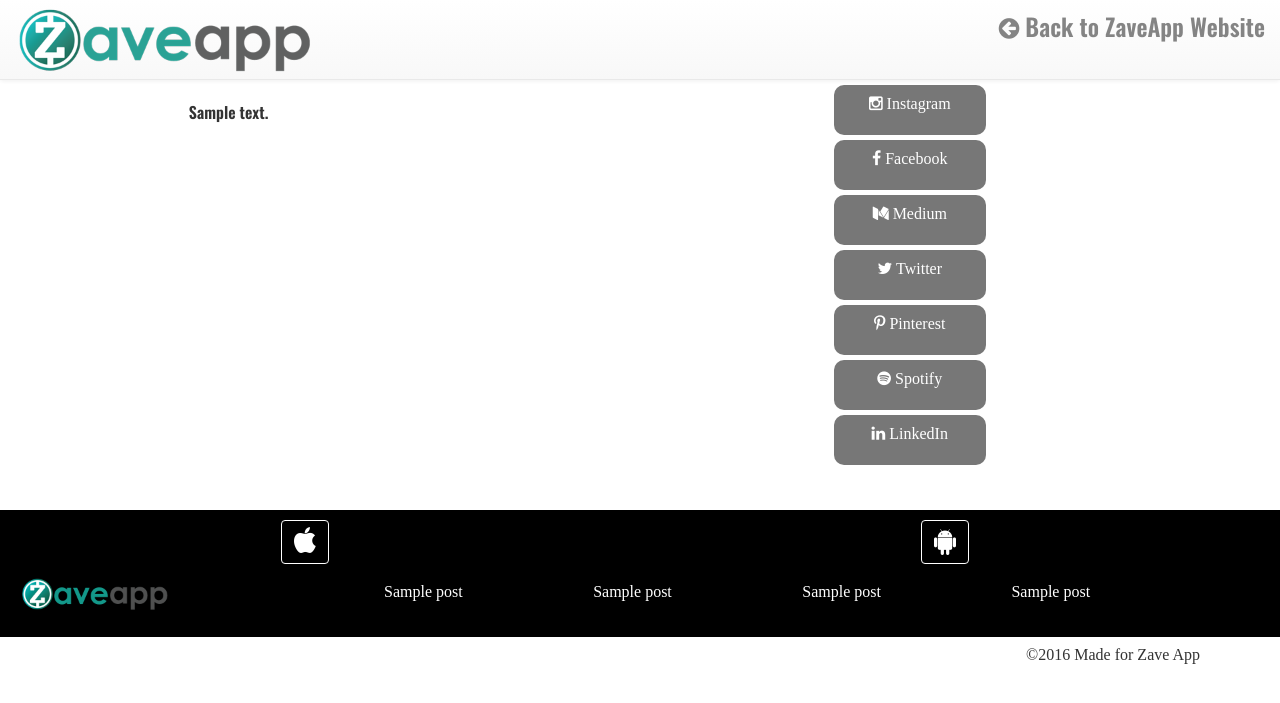
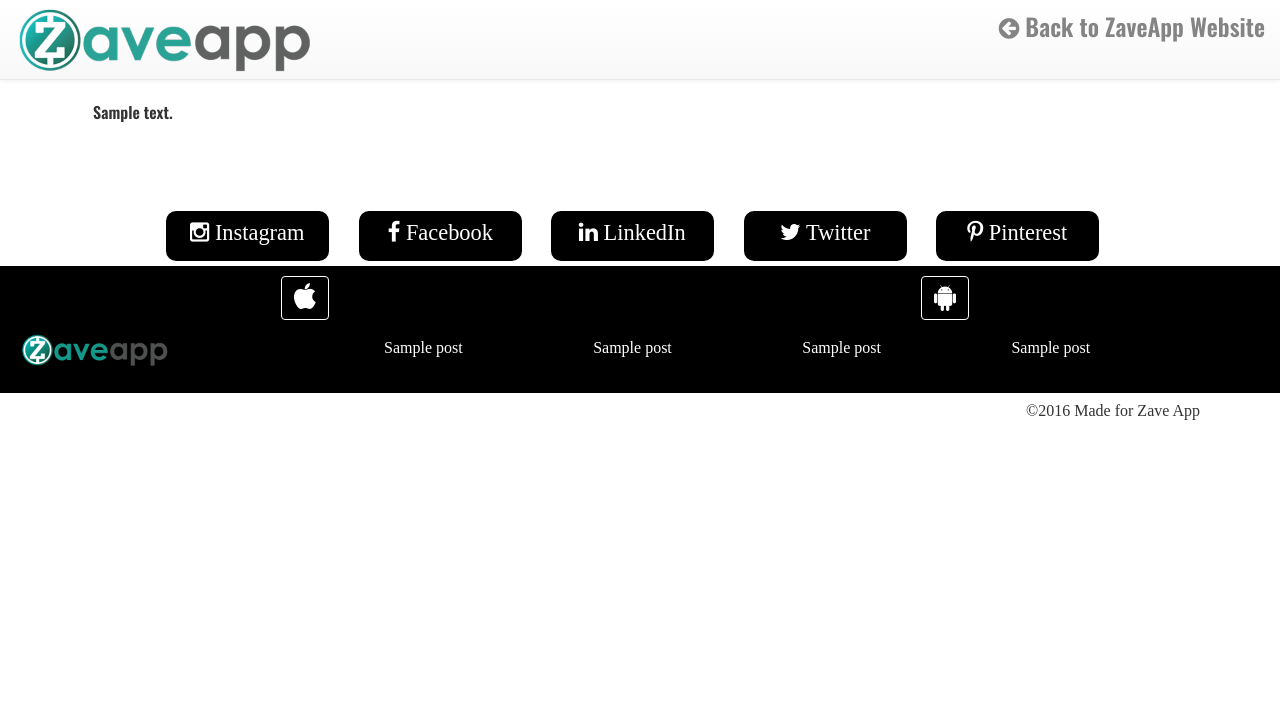
Before and after one commit to Atiagina/somewordpress, a WordPress theme: template src/themes/zaveapp/404.php in a window 1280 px wide. Shown: the top 703 px of the page. Run offline with PHP 8.4 and a stand-in for WordPress, Linux system fonts and the light colour scheme; the site name, menu and one post (Sample post) are stand-ins, and other content is empty.

Commit message:
changes the page template and sections' names

```diff
--- a/src/themes/zaveapp/404.php
+++ b/src/themes/zaveapp/404.php
@@ -210,7 +210,7 @@
 </head>
 
 <body <?php body_class(); ?> data-spy="scroll" data-target=".navbar" id="body" data-offset="50" >
-
+<?php include_once("analyticstracking.php") ?>
 
 <nav class="navbar navbar-default navbar-fixed-top" role="navigation">
     <div class="container-fluid full-width" id="pagenavcont">
@@ -230,7 +230,7 @@
 <div class="container-fluid full-width pagecontent">
     <div class="row myrow">
 
-        <div class="col-sm-12 col-md-6 col-md-offset-1">
+        <div class="col-sm-12">
 <?php
 		$query = new WP_Query( 'pagename=404-2' );
 		// The Loop
@@ -246,38 +246,45 @@
 
 		/* Restore original Post Data */
 		wp_reset_postdata();
-		?>
-
+		?>  <!--end the loop -->
+        </div>
+    </div>
 </div>
 
+    <!-- SECTION 2 - SOCIAL BUTTONS -->
 
-        <div class="col-sm-12 col-md-2 col-md-offset-1">
+<div class="container full-width" id="section2" >
+    <div class="row">
+                <div class="col-xs-12 col-sm-2 col-sm-offset-1">
                     <div class="socialbutton">
                     <a href="https://www.instagram.com/zaveapp/" target="_blank"><p><i class="fa fa-instagram" aria-hidden="true"></i> Instagram</p></a>
                     </div>
+                </div>
+                <div class="col-xs-12 col-sm-2">
                     <div class="socialbutton">
                     <a href="https://www.facebook.com/zaveapp/" target="_blank"><p><i class="fa fa-facebook" aria-hidden="true"></i> Facebook</p></a>
                     </div>
+                </div>
+                <div class="col-xs-12 col-sm-2">
                     <div class="socialbutton">
-<a href="https://medium.com/@Zaveapp1" target="_blank"><p><i class="fa fa-medium" aria-hidden="true"></i> Medium</p></a>
+                    <a href="https://www.linkedin.com/company/zave-app" target="_blank"><p><i class="fa fa-linkedin" aria-hidden="true"></i> LinkedIn</p></a>
                     </div>
+                </div>
+                <div class="col-xs-12 col-sm-2">
                     <div class="socialbutton">
                     <a href="https://twitter.com/zaveapp" target="_blank"><p><i class="fa fa-twitter" aria-hidden="true"></i> Twitter</p></a>
                     </div>
+                </div>
+                <div class="col-xs-12 col-sm-2">
                     <div class="socialbutton">
                     <a href="https://www.pinterest.com/zaveapp/" target="_blank"><p><i class="fa fa-pinterest-p" aria-hidden="true"></i> Pinterest</p></a>
                     </div>
-<div class="socialbutton">
-<a href="" target="_blank"><p><i class="fa fa-spotify" aria-hidden="true"></i> Spotify</p></a>
                 </div>
-<div class="socialbutton">
-<a href="" target="_blank"><p><i class="fa fa-linkedin" aria-hidden="true"></i> LinkedIn</p></a>
+    </div>  <!-- end of row -->
 </div>
-    </div>
+<!-- END OF SECTION 2 - SOCIAL BUTTONS -->
 
 
-        </div>
-    </div>
 <div class="container-fluid full-width" id="sectionstore">
 
     <div class="row row-fluid">
@@ -479,9 +486,6 @@
 
             </div>
 
-
-<!-- begin footer menu -->
-
     </div> <!-- end of section 14 -->
 
 <div class="container full-width">
--- a/src/themes/zaveapp/style.css
+++ b/src/themes/zaveapp/style.css
@@ -922,15 +927,10 @@
     font-family: OswaldDemiBold;
 }
 
-.pagecontent>div>div>.socialbutton {
-    background-color: #777;
-}
-
-
 .pagecontent img {
     margin: 15px auto;
-    max-width: 500px;
     width: 100%;
+    height: 100%;
     padding: 0 auto;
 }
 
```
Also changed, not shown: other parts of src/themes/zaveapp/style.css (+14 -9 lines), src/themes/zaveapp/index.php (+11 -11 lines), src/themes/zaveapp/page.php (+23 -12 lines). Lines whose indentation alone changed are shown as unchanged.
